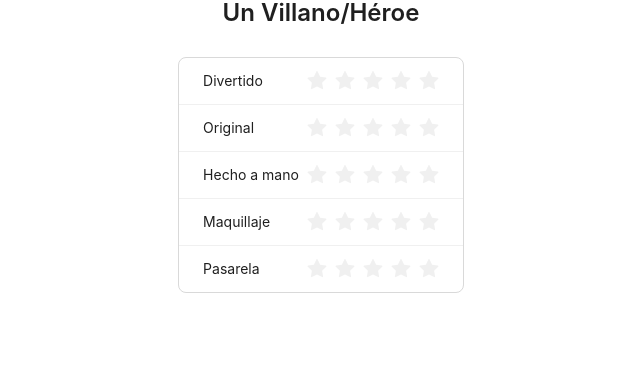
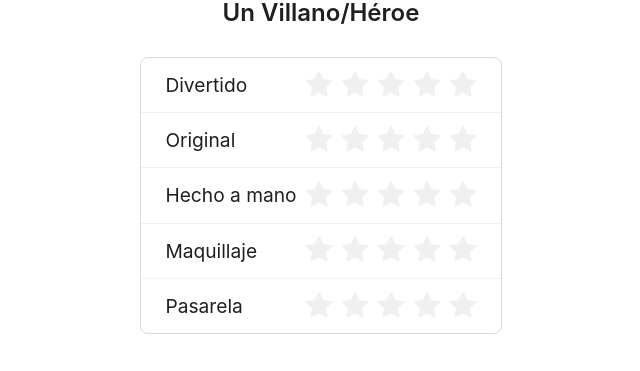
Before and after one commit to enriquepalaciosv/costume-rater, a React (Create React App) app: page / in a window 1280 px wide. Shown: the part 209-580 px from the top of the page, without its empty margins (319-959 px from the left). Built offline with nearby package versions, Linux system fonts and the light colour scheme.

Commit message:
Increase elements size

```diff
--- a/src/components/Rater.tsx
+++ b/src/components/Rater.tsx
@@ -4,7 +4,6 @@ import { getAvatar } from '../utils/avatar-util';
 import { Competitor } from "../types/Competitor";
 
 export const Rater: React.FC = () => {
-  const { Title, Text } = Typography;
 
   const data = [
     'Divertido',
@@ -20,14 +19,14 @@ export const Rater: React.FC = () => {
   return (
     <Space direction="vertical" size="middle" style={{ display: 'flex', alignItems: 'center' }}>
       <Image src={avatar} width={200} />
-      <Title level={3}>{current}</Title>
+      <Typography.Title level={3}>{current}</Typography.Title>
       <List
         bordered
         dataSource={data}
         renderItem={(item) => (
           <List.Item>
-            <Text style={{ marginRight: '8px' }}>{item}</Text>
-            <Rate />
+            <Typography.Text style={{ marginRight: '8px', fontSize: '1.2rem' }}>{item}</Typography.Text>
+            <Rate style={{ fontSize: '28px' }} />
           </List.Item>
         )}
       />
```
